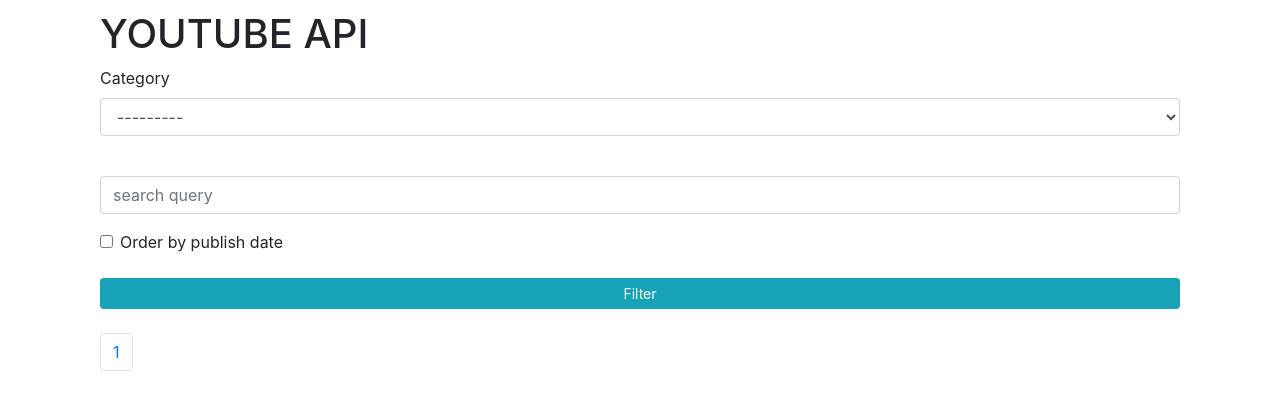
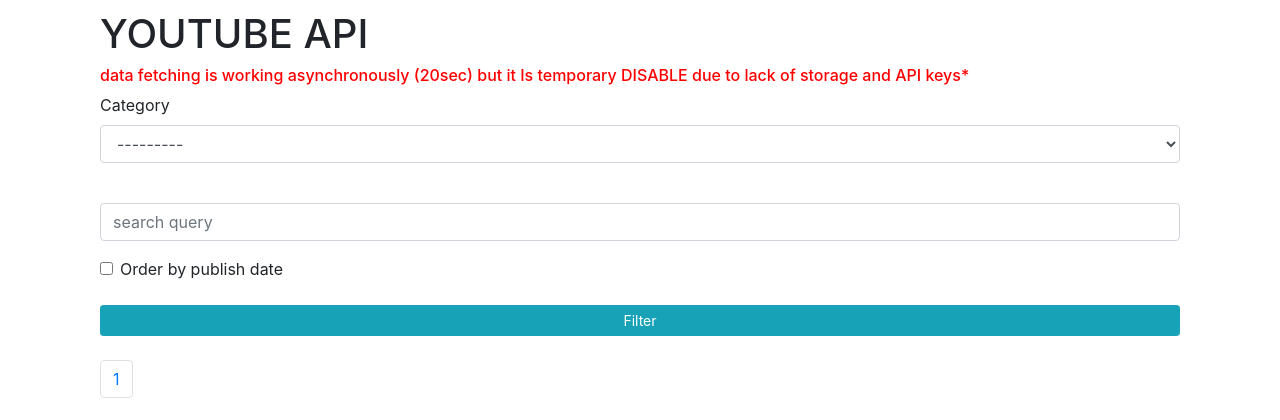
Before and after one commit to samirpatil2000/famPayAssingment, a Django app: page / in a window 1280 px wide. Shown: the part 56-476 px from the top of the page. Run offline with Django 3.2, Linux system fonts and the light colour scheme; data that the repository does not hold is empty; some libraries are stand-ins or nearby versions.

Commit message:
frontend changes

```diff
--- a/templates/youtube/index.html
+++ b/templates/youtube/index.html
@@ -6,6 +6,7 @@
 {% block content %}
     <div class="container">
         <h1 style="margin-top:10px;alignment: center">YOUTUBE API</h1>
+    <h6 style="color: red">data fetching is working asynchronously (20sec) but it Is temporary DISABLE due to lack of storage and API keys*</h6>
 
 
     <form method="GET" action="." class="filter-form">
```
